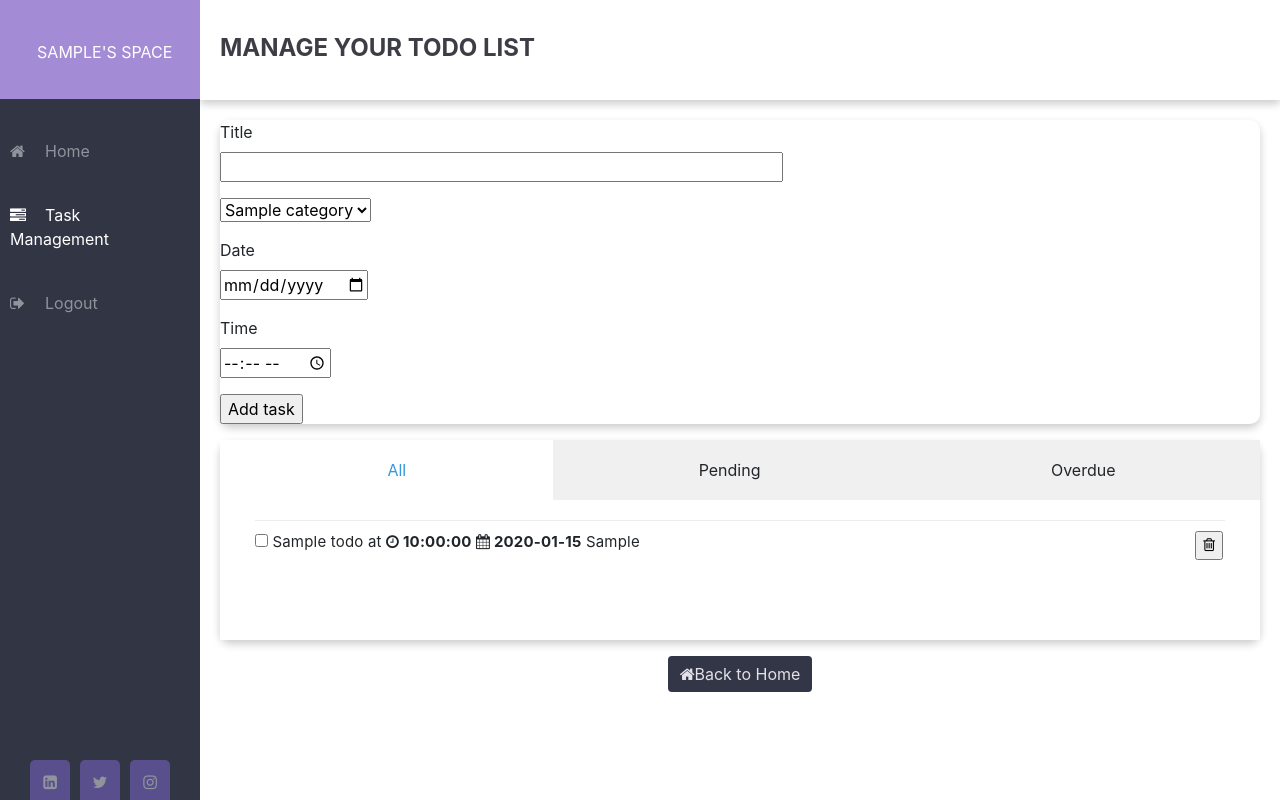
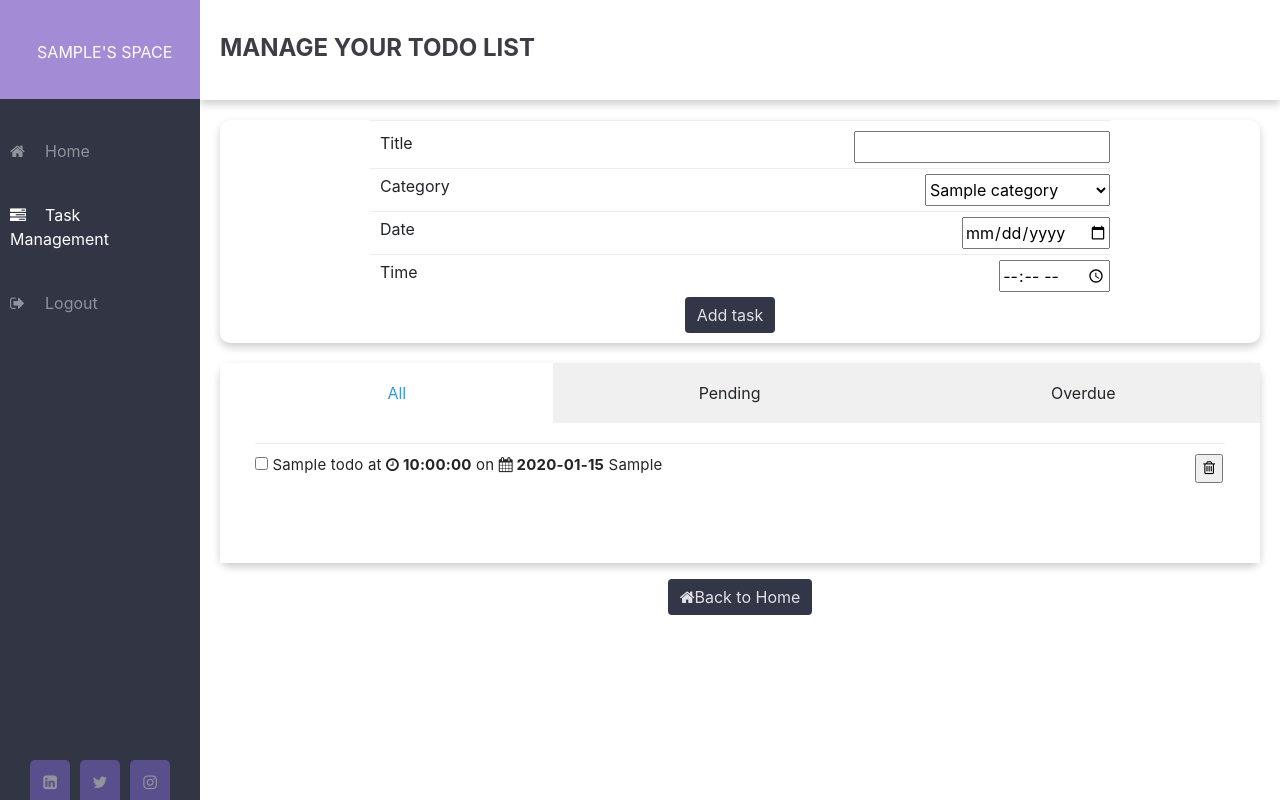
Before and after one commit to Faruqt/Flask-Complete-Tutorial, a Flask app: page /create-task in a window 1280 px wide. Run offline with Flask 2, Linux system fonts and the light colour scheme; a user stored in the database is signed in; tables that the repository leaves empty hold one stand-in row (values such as "Sample post"); some libraries are stand-ins or nearby versions.

Commit message:
Add styling to task form

```diff
--- a/Todolist/task/templates/task/tasks.html
+++ b/Todolist/task/templates/task/tasks.html
@@ -12,34 +12,37 @@
 
     <form action="" method="post" novalidate>
         {{ form.hidden_tag() }}
-        <p>
+        <div class="inputContainer Task">
             {{ form.title.label }}<br>
-            {{ form.title(size=50) }}
+            {{ form.title(size=20) }}
             {% for error in form.title.errors %}
             <span style="color: red;">[{{ error }}]</span>
             {% endfor %}
-        </p>
-        <p>
-            {{ form.category}}<br>
+        </div>
+        <div class="inputContainer choice ">
+            {{ form.category.label}}<br>
+            {{ form.category}}
             {% for error in form.category.errors %}
             <span style="color: red;">[{{ error }}]</span>
             {% endfor %}
-        </p>
-        <p>
+        </div>
+        <div class="inputContainer  date ">
             {{ form.date.label }}<br>
             {{ form.date }}
             {% for error in form.date.errors %}
             <span style="color: red;">[{{ error }}]</span>
             {% endfor %}
-        </p>
-        <p>
+        </div>
+        <div class="inputContainer  time">
             {{ form.time.label }}<br>
             {{ form.time }}
             {% for error in form.title.errors %}
             <span style="color: red;">[{{ error }}]</span>
             {% endfor %}
-        </p>
-        <p>{{ form.submit() }}</p>
+        </div>
+        <div class="buttons">
+            {{ form.submit(class="taskAdd btn") }}
+        </div>
     </form>
       <!-- Task Delete Error alert -->
       {% if check %}
@@ -77,6 +80,7 @@
                         <label for="{{ todo.id }}"><span class="complete-">{{ todo.title }}</span></label>
                         <span class="taskDone" >at</span>
                         <strong class="taskDone"><i class="fa fa-clock-o"></i> {{ todo.time }}</strong>
+                        <span class="taskDone" >on</span>
                         <strong class="taskDatee taskDone"><i class="fa fa-calendar"></i> {{ todo.date }}</strong>
                         <span class="categorypage-{{ todo.category }}">{{ todo.category }}</span>
                         <button class="taskDelete " name="taskDelete" formnovalidate="" type="submit" ><i class="fa fa-trash-o icon"></i></button>
@@ -93,6 +97,7 @@
                           <label for="{{ todo.id }}"><span class="complete-">{{ todo.title }}</span></label>
                           <span class="taskDone" >at</span>
                           <strong class="taskDone"><i class="fa fa-clock-o"></i> {{ todo.time }}</strong>
+                          <span class="taskDone" >on</span>
                           <strong class="taskDatee taskDone"><i class="fa fa-calendar"></i> {{ todo.date }}</strong>
                           <span class="categorypage-{{ todo.category }}">{{ todo.category }}</span>
                           <button class="taskDelete " name="taskDelete" formnovalidate="" type="submit" ><i class="fa fa-trash-o icon"></i></button>
@@ -110,6 +115,7 @@
                       <label for="{{ todo.id }}"><span class="complete-">{{ todo.title }}</span></label>
                       <span class="taskDone" >at</span>
                       <strong class="taskDone"><i class="fa fa-clock-o"></i> {{ todo.time }}</strong>
+                      <span class="taskDone" >on</span>
                       <strong class="taskDatee taskDone"><i class="fa fa-calendar"></i> {{ todo.date }}</strong>
                       <span class="categorypage-{{ todo.category }}">{{ todo.category }}</span>
                       <button class="taskDelete " name="taskDelete" formnovalidate="" type="submit" ><i class="fa fa-trash-o icon"></i></button>
```
